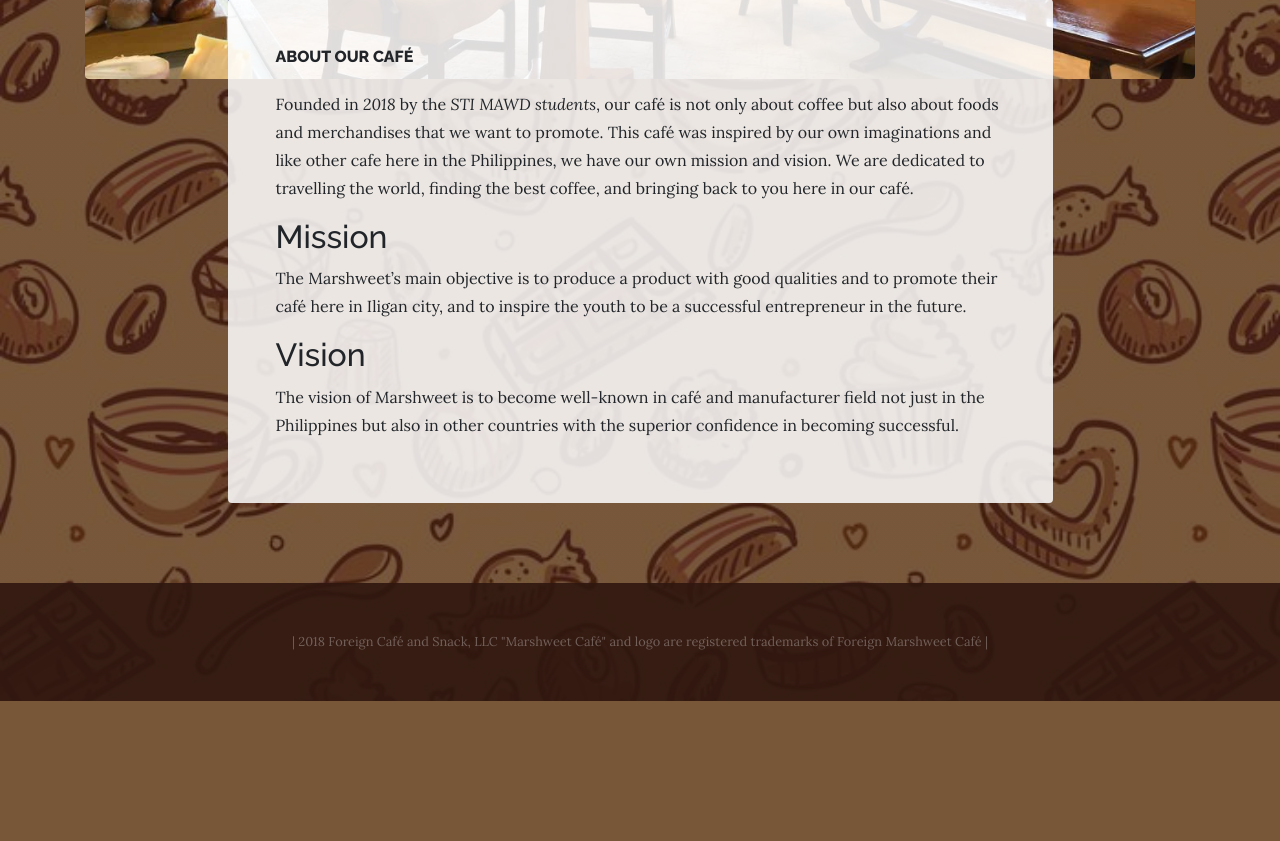
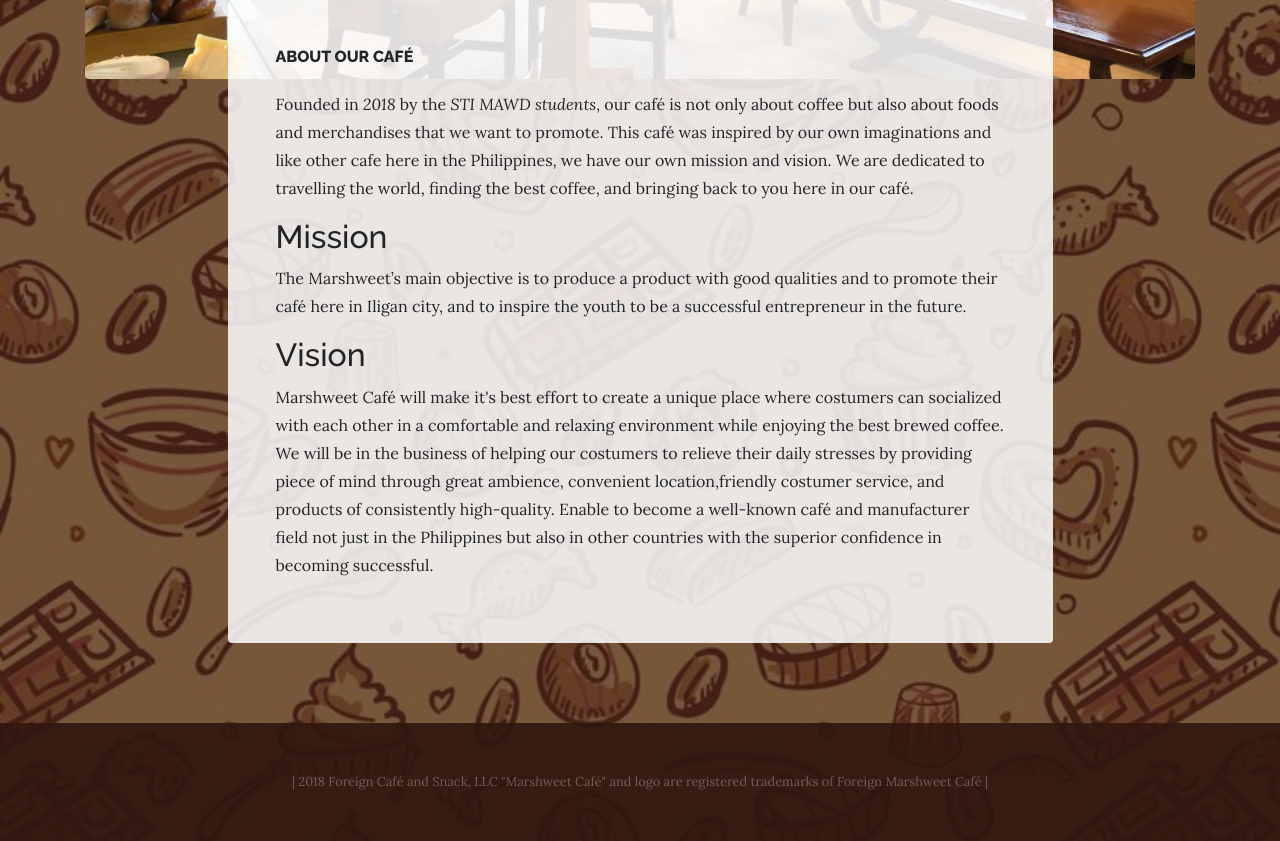
Before and after one commit to nathanielolejr/STI_WebDev, a CodeIgniter app: page /database/welcome/about in a window 1280 px wide. Shown: the part 1017-1858 px from the top of the page. Before the commit the page ends 1718 px from the top, so only its background shows below. Run offline with CodeIgniter, Linux system fonts and the light colour scheme.

Commit message:
changed text from about

```diff
--- a/application/views/layout/about.php
+++ b/application/views/layout/about.php
@@ -16,7 +16,7 @@
                 <h2>
                   <span class="section-heading-upper">Vision</span>
                 </h2>
-                <p>The vision of Marshweet is to become well-known in café and manufacturer field not just in the Philippines but also in other countries with the superior confidence in becoming successful.</p>
+                <p>Marshweet Café will make it's best effort to create a unique place where costumers can socialized with each other in a comfortable and relaxing environment while enjoying the best brewed coffee. We will be in the business of helping our costumers to relieve their daily stresses by providing piece of mind through great ambience, convenient location,friendly costumer service, and products of consistently high-quality. Enable to become a well-known café and manufacturer field not just in the Philippines but also in other countries with the superior confidence in becoming successful.</p>
               </div>
             </div>
           </div>
--- a/application/views/layout/menu.php
+++ b/application/views/layout/menu.php
@@ -53,7 +53,7 @@
               </div>
             </div>
             <img class="product-item-img mx-auto d-flex rounded img-fluid mb-3 mb-lg-0" src="<?php echo base_url('themes/img/Shakes final.jpg');?>" alt="">
-            <img class="product-item-img mx-auto d-flex rounded img-fluid mb-3 mb-lg-0" src="<?php echo base_url('themes/img/Toppings.jpg');?>" alt="">
+            <img class="product-item-img mx-auto d-flex rounded img-fluid mb-3 mb-lg-0" src="<?php echo base_url('themes/img/Toppings.jpg ');?>" alt="">
             <div class="product-item-description d-flex mr-auto">
               <div class="bg-faded p-5 rounded">
                 <p class="mb-0"> When it comes to ice cream treats, our milkshakes are the coolest. They're cold and creamy and the best of all. A delight creamy milkshakes to pick up on those hot days. Whether it is a Fresh strawbery Milk shake with cherry on top, Vanilla, Mocha, Melted Chocolate, Oreo, Banana milk shake. Sprinkled with toppings that will complete the formula of perfection.</p>
```
